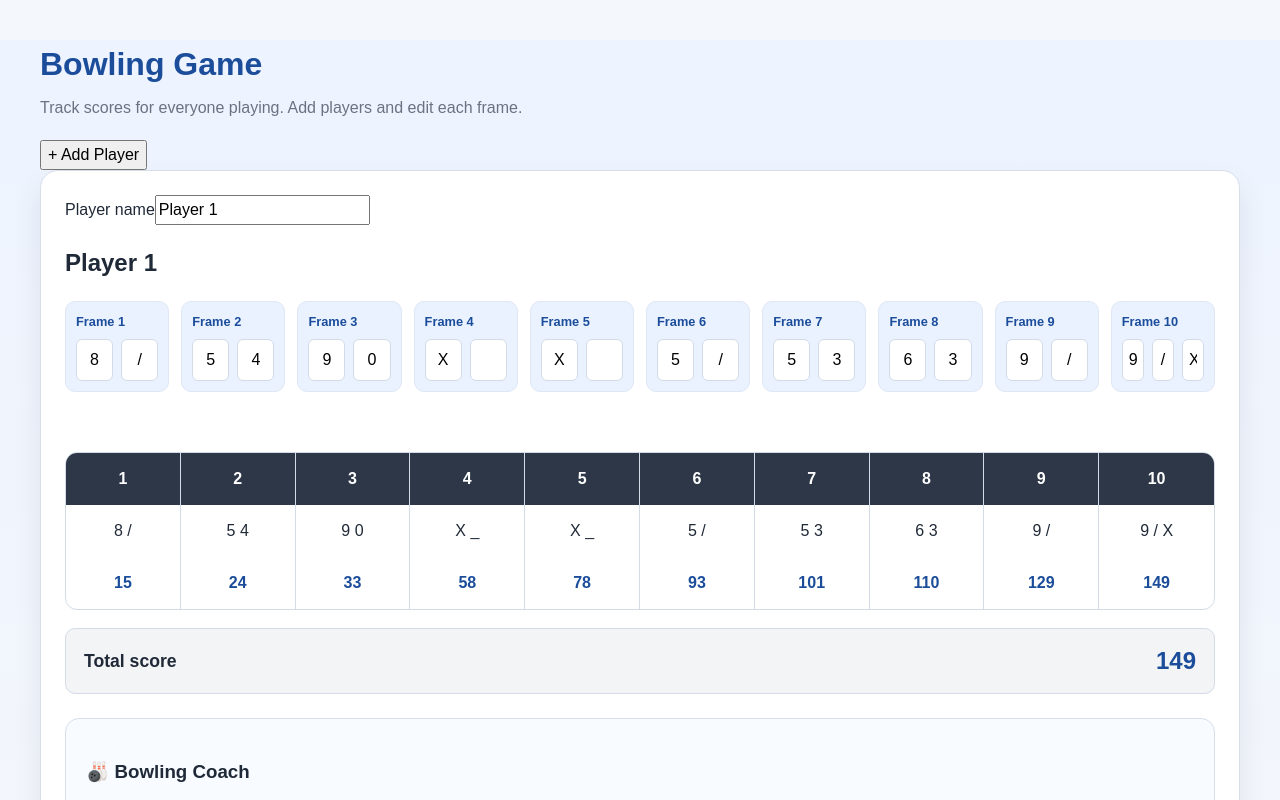
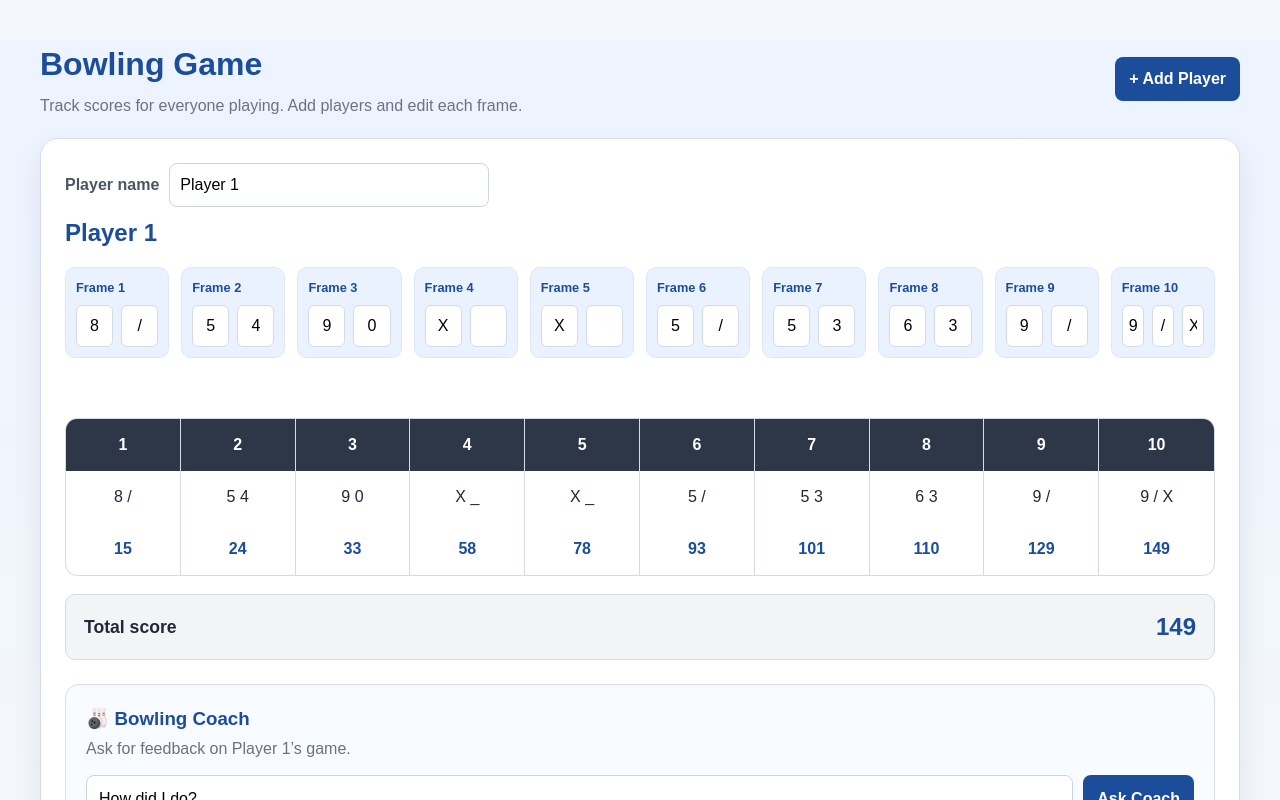
Before and after one commit to stevenmchaves/bowling-game, a React (Vite) app in the folder react-frontend/: page / in a window 1280 px wide. Shown: the top 800 px of the page. Built offline with nearby package versions, Linux system fonts and the light colour scheme.

Commit message:
Style multiplayer player controls and scorecards

```diff
--- a/react-frontend/src/styles.css
+++ b/react-frontend/src/styles.css
@@ -35,3 +35,24 @@ h1 { margin-top: 0; margin-bottom: 8px; color: #1b4d9b; }
 .coach-answer p { white-space: pre-wrap; color: #374151; margin-bottom: 0; }
 @media (max-width: 900px) { .frame-grid, .scoreboard-header, .scoreboard-row { grid-template-columns: repeat(5, minmax(90px, 1fr)); } }
 @media (max-width: 640px) { .coach-form { flex-direction: column; } }
+
+
+.page-heading { display: flex; align-items: center; justify-content: space-between; gap: 16px; margin-bottom: 20px; }
+.page-heading h1 { margin-bottom: 6px; }
+.page-heading .subtitle { margin-bottom: 0; }
+.players-list { display: grid; gap: 22px; }
+.player-panel h2 { margin: 8px 0 16px; color: #1b4d9b; }
+.player-heading { display: flex; align-items: center; gap: 10px; flex-wrap: wrap; }
+.player-name-label { font-weight: 700; color: #4b5563; }
+.player-name-input { min-width: 160px; max-width: 320px; flex: 1; border: 1px solid #cbd5e1; border-radius: 8px; padding: 9px 10px; }
+.primary-button, .secondary-button { border: 0; border-radius: 8px; padding: 10px 14px; cursor: pointer; font-weight: 700; }
+.primary-button { background: #1b4d9b; color: #fff; white-space: nowrap; }
+.secondary-button { background: #e5e7eb; color: #1f2937; }
+.player-panel .frame-grid { overflow-x: auto; }
+.player-panel .scoreboard { overflow-x: auto; }
+.player-panel .coach-panel h3 { margin: 0 0 4px; color: #1b4d9b; }
+@media (max-width: 640px) {
+  .page-heading { align-items: flex-start; flex-direction: column; }
+  .player-heading { align-items: flex-start; }
+  .player-name-input { min-width: 100%; max-width: none; flex-basis: 100%; }
+}
```
